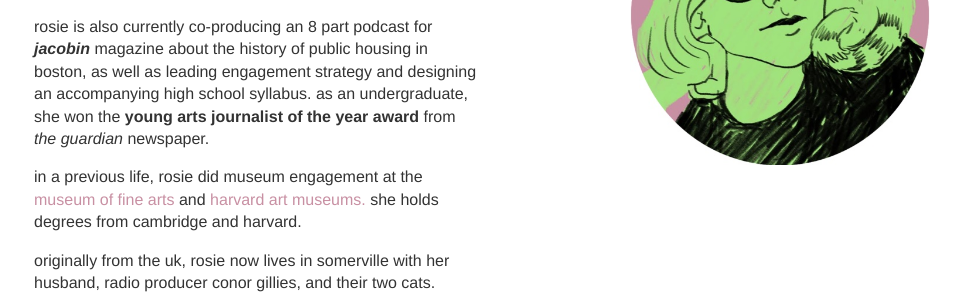
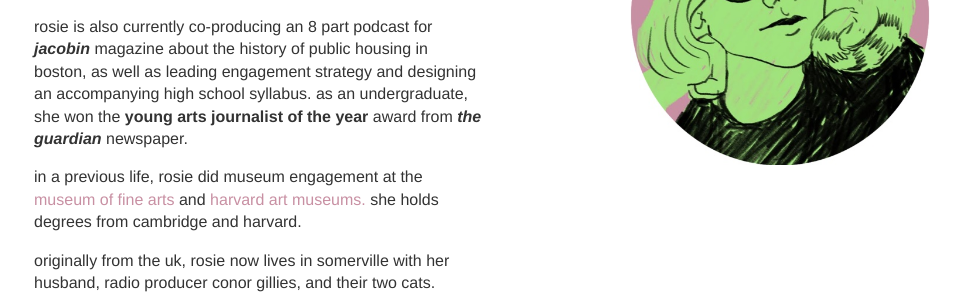
Before and after one commit to rosiebusia/rosiebusia.github.io, a Jekyll site: the page built from index.html, in a window 1280 px wide. Shown: the part 253-549 px from the top of the page, without its empty margins (86-1046 px from the left). Built offline with Jekyll 4.4.1, drawn with Linux system fonts in a browser that asks for light colours.

```diff
--- a/index.html
+++ b/index.html
@@ -6,7 +6,7 @@ title: rosie gillies
 	<h1>rosie gillies</h1>
 	<body> <img alt="" src="rosie2.jpg" style="width: 300px; float: right;"/></body>
 	<p>rosie is the engagement editor at <i><b>boston review</b></i>, where she is responsible for packaging, publishing, and promoting all new essays. this includes developing heds/deks, designing images, and running social media and email communications. she also manages the archive (including a new digitization project), and curates archival essays into a weekly <a href="http://bostonreview.net/author/rosie-gillies" target_"blank">reading list.</a></p>
-<p>rosie is also currently co-producing an 8 part podcast for <b><i>jacobin</i></b> magazine about the history of public housing in boston, as well as leading engagement strategy and designing an accompanying high school syllabus. as an undergraduate, she won the <b>young arts journalist of the year award</b> from <i>the guardian</i> newspaper.</p>
+<p>rosie is also currently co-producing an 8 part podcast for <b><i>jacobin</i></b> magazine about the history of public housing in boston, as well as leading engagement strategy and designing an accompanying high school syllabus. as an undergraduate, she won the <b>young arts journalist of the year</b> award from <i><b>the guardian</b></i> newspaper.</p>
 	<p>in a previous life, rosie did museum engagement at the <a href="https://www.metrowestdailynews.com/news/20170129/fantastical-creatures-art-program-in-southborough" target="_blank">museum of fine arts</a> and <a href="https://news.harvard.edu/gazette/story/2016/04/the-link-between-art-and-history/" target="blank">harvard art museums.</a> she holds degrees from cambridge and harvard.</p>
 	<p>originally from the uk, rosie now lives in somerville with her husband, radio producer conor gillies, and their two cats. together the four of them run <a href="http://www.publicradio.info">publicradio.info.</a></p>
 </div><!-- /.blurb -->
```
